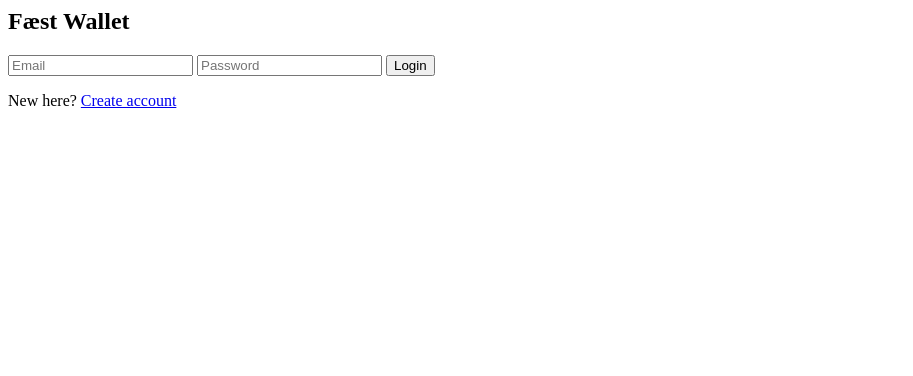
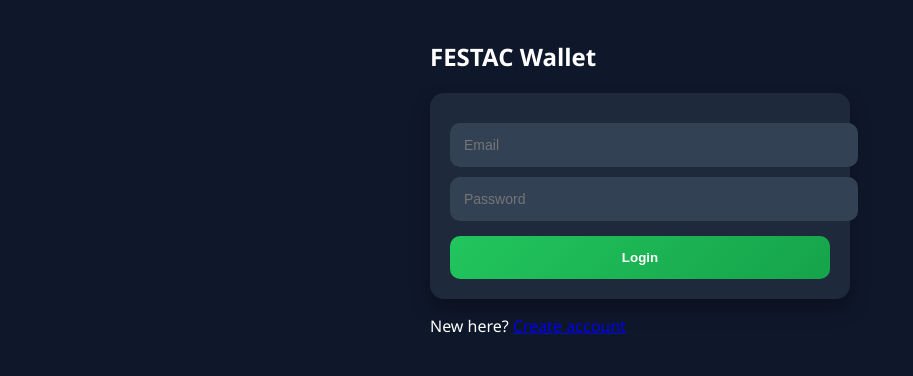
Before and after one commit to 0xfestac/festac, a plain HTML site: page frontend/index.html in a window 1280 px wide. Shown: the whole page, without its empty margins (0-913 px from the left). Drawn offline with Linux system fonts and the light colour scheme.

Commit message:
Update index.html

```diff
--- a/frontend/index.html
+++ b/frontend/index.html
@@ -1,5 +1,15 @@
+<!DOCTYPE html>
+<html lang="en">
+<head>
+  <meta charset="UTF-8">
+  <title>Login - Fæst</title>
+  <link rel="stylesheet" href="css/style.css">
+</head>
+
+<body>
+
 <div class="container">
-  <h2>Fæst Wallet</h2>
+  <h2>FESTAC Wallet</h2>
 
   <div class="card">
     <input id="email" placeholder="Email">
@@ -9,4 +19,7 @@
 
   <p>New here? <a href="register.html">Create account</a></p>
 </div>
+
 <script src="js/app.js"></script>
+</body>
+</html>
```
